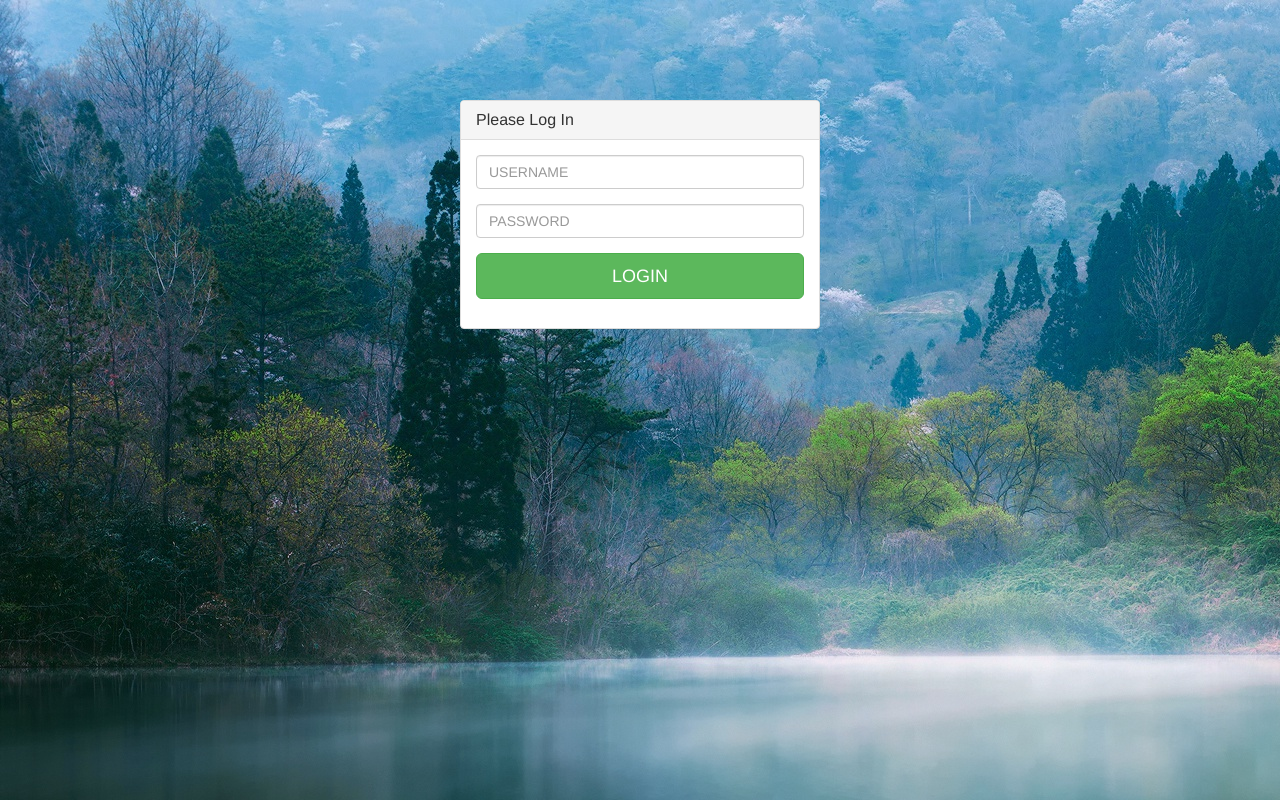
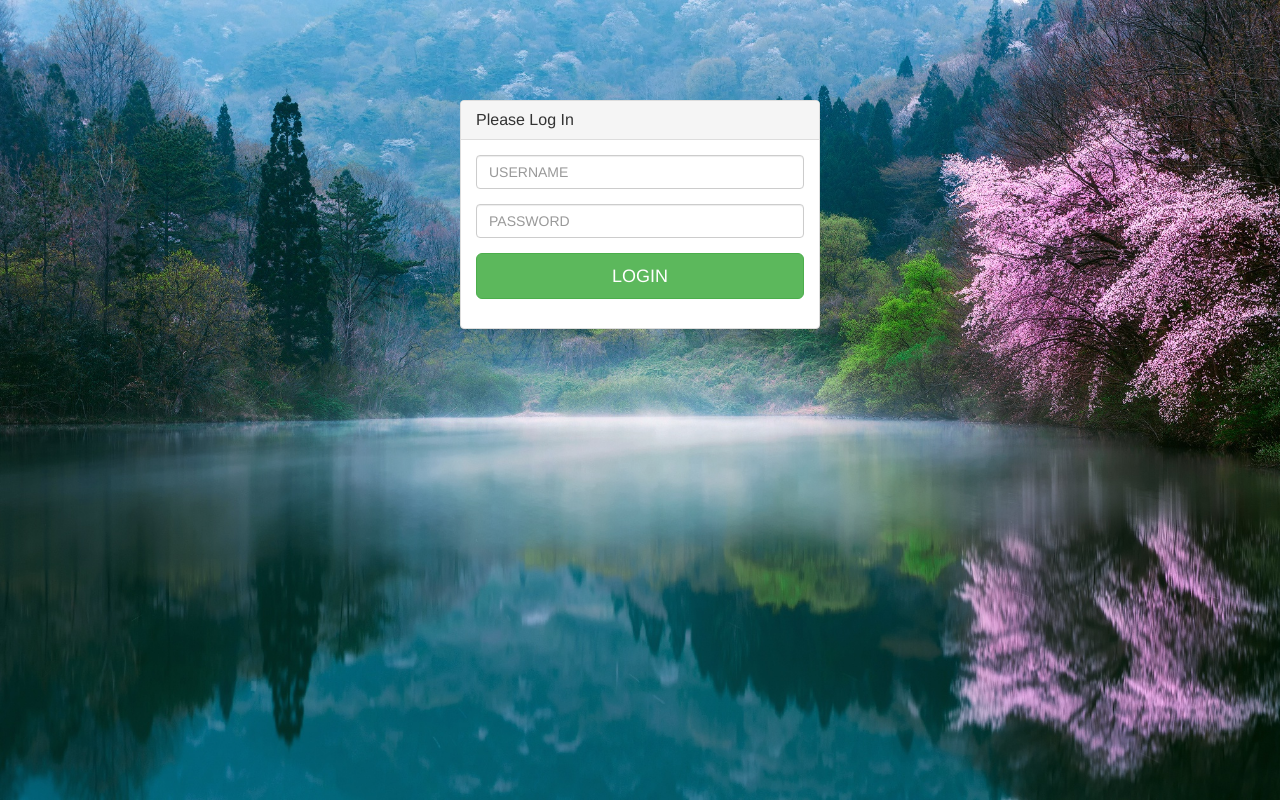
Before and after one commit to rahadian/RegistrationForm-Django, a Django app: template users/templates/users/login.html in a window 1280 px wide. Run offline with Django 3.2, Linux system fonts and the light colour scheme; the template is opened without the code that fills it: values that come from a table or form of the project are taken from there, others are empty; some libraries are stand-ins or nearby versions.

Commit message:
Update style.css

```diff
--- a/users/static/users/css/style.css
+++ b/users/static/users/css/style.css
@@ -1,7 +1,9 @@
 body{
 	background: url(sakura.jpg);
 	background-color: #444;
-
+	background-size:cover;
+	background-attachment:fixed;
+	background-repeat:no-repeat;
 }
 .vertical-offset-100{
 	padding-top:100px;
```
